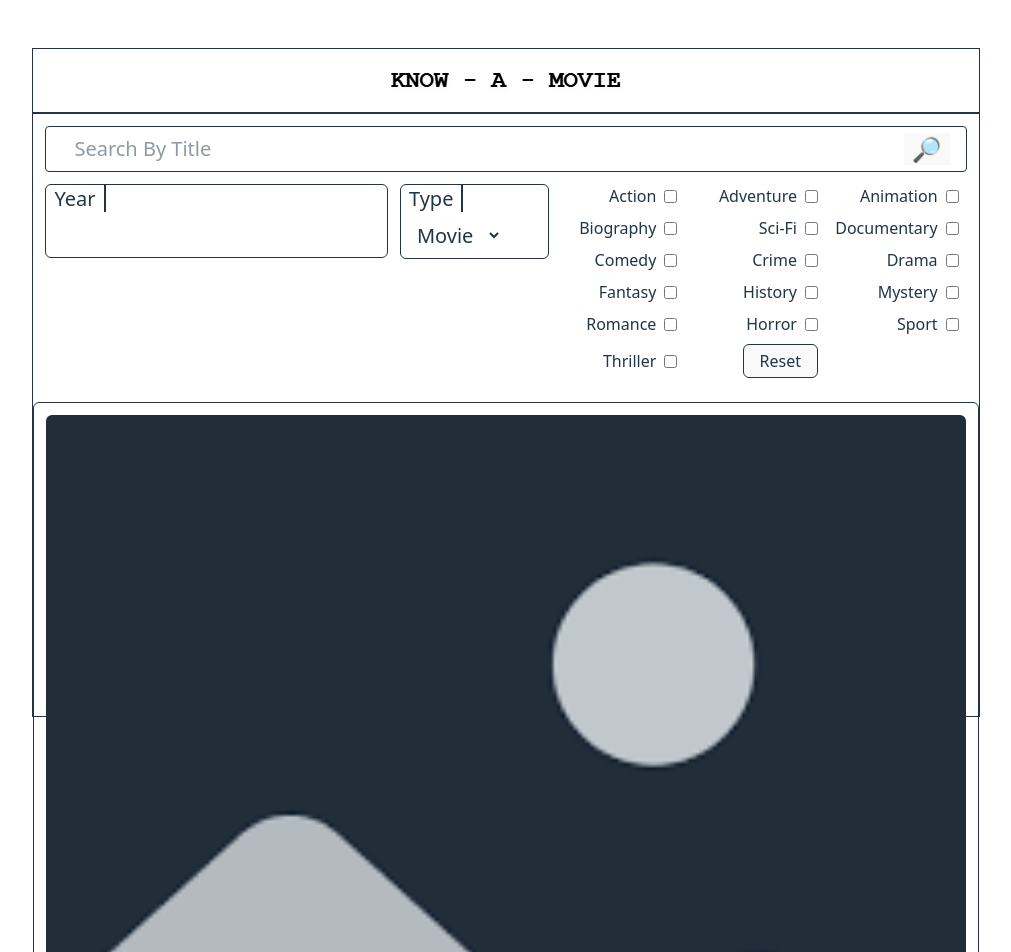
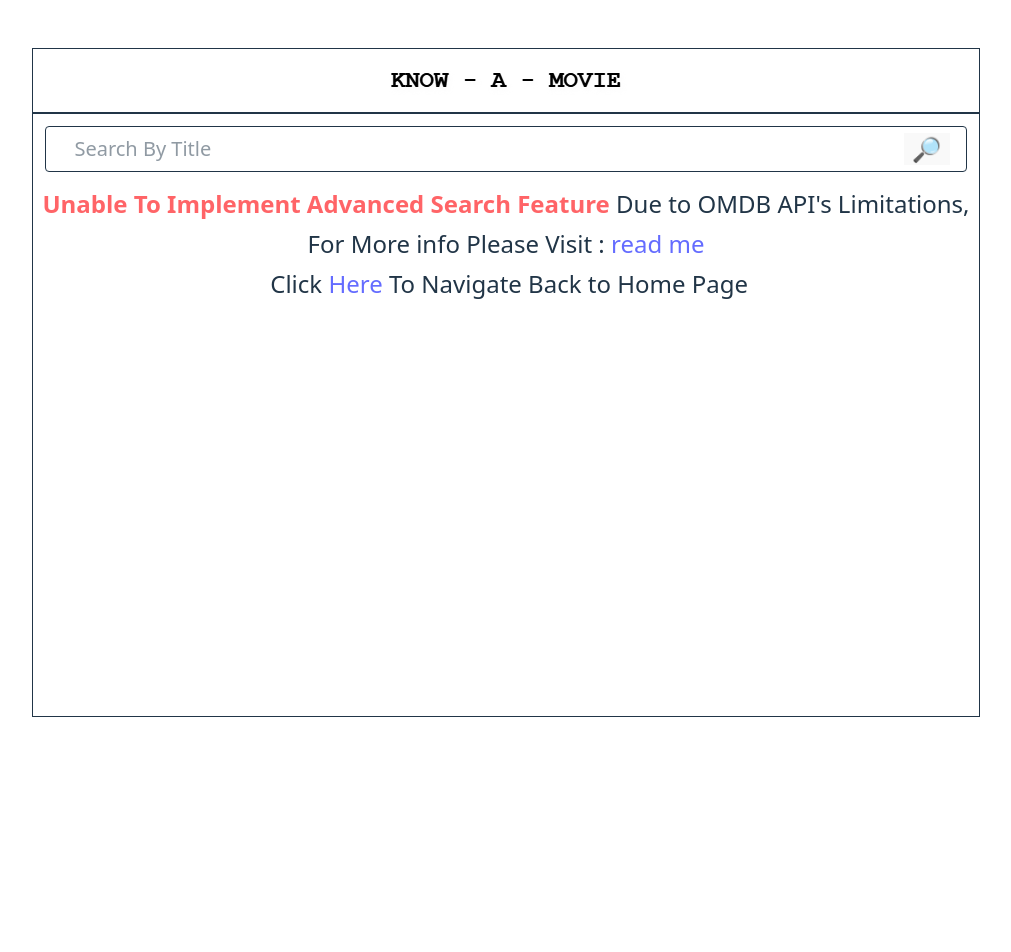
Before and after one commit to Aman-pandey-5909/Know---A---Movie, a React (Vite) app in the folder client/: page /advsearch in a window 1280 px wide. Shown: the top 952 px of the page, without its empty margins (134-1145 px from the left). After the commit the page ends 800 px from the top, so only its background shows below. Built offline with nearby package versions, Linux system fonts and the light colour scheme.

Commit message:
Dropped Advanced Search Feature Due to API limitations

```diff
--- a/client/src/components/AdvancedSearch.jsx
+++ b/client/src/components/AdvancedSearch.jsx
@@ -1,7 +1,15 @@
+import { useState } from "react";
 import { CardContainer } from "./RecommendationCard";
 import { useNavigate } from "react-router-dom";
 const AdvancedSearch = () => {
   const navigate = useNavigate()
+  const [userChoice, setUserChoice] = useState({
+    title: "",
+    year: "",
+    type: "",
+    genre: []
+  })
+
   return (
     <div className="border w-[80%] h-[95%] mx-auto">
       <div className="border-b-2 flex justify-center">
@@ -14,7 +22,9 @@ const AdvancedSearch = () => {
             <input className="px-3 outline-none py-2 w-full text-xl" placeholder="Search By Title" type="search" name="advsearchMovie" id="advsearchMovie" />
             <button className="text-2xl px-2">🔎</button>
           </div>
-          <div className="flex justify-between my-3 gap-3">
+          {
+            /*
+            <div className="flex justify-between my-3 gap-3">
             <div className="border h-fit rounded-md">
               <label htmlFor="yearSearch" className="px-2 border-r-2 text-xl">Year</label>
               <input type="number" name="year" id="yearSearch" className="px-3 outline-none py-2 text-xl" />
@@ -95,11 +105,17 @@ const AdvancedSearch = () => {
                 <button className="border px-4 rounded-md hover:scale-105 transition-all duration-200 py-1">Reset</button>
               </div>
             </div>
-          </div>
+            */
+          }
         </div>
-        <CardContainer text={"hello"} />
       </div>
+      {/* <CardContainer text={"hello"} /> */}
+      <p className="text-2xl text-center leading-10"> <b className="text-red-400">Unable To Implement Advanced Search Feature</b> Due to OMDB API's Limitations, For More info Please Visit :
+        <a href="https://github.com/Aman-pandey-5909/Know---A---Movie/blob/main/README.md" target="_blank"> read me</a><br></br>
+        &nbsp;Click <a href="/">Here</a> To Navigate Back to Home Page
+      </p>
     </div>
+
   )
 }
 export default AdvancedSearch
```
